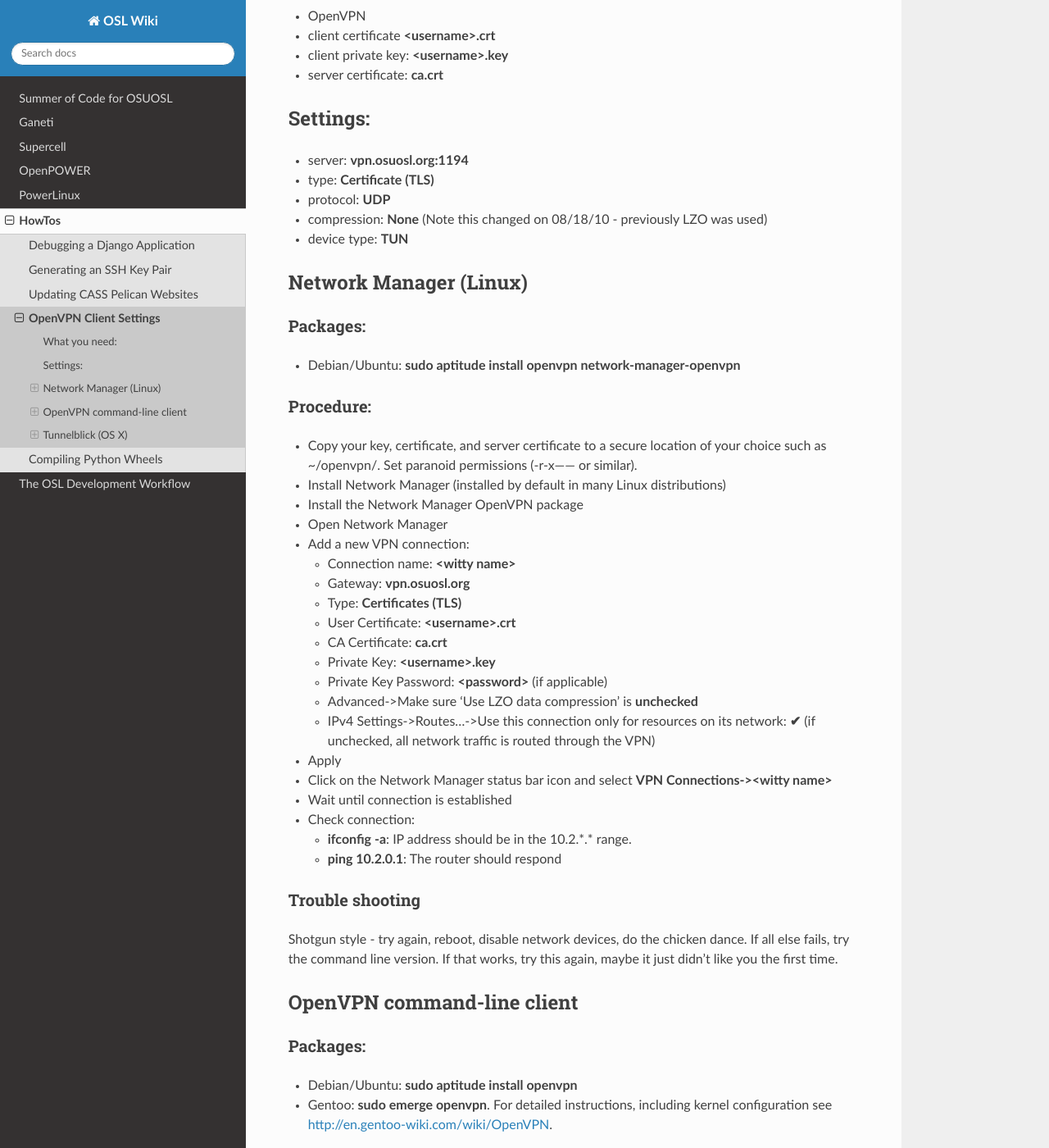
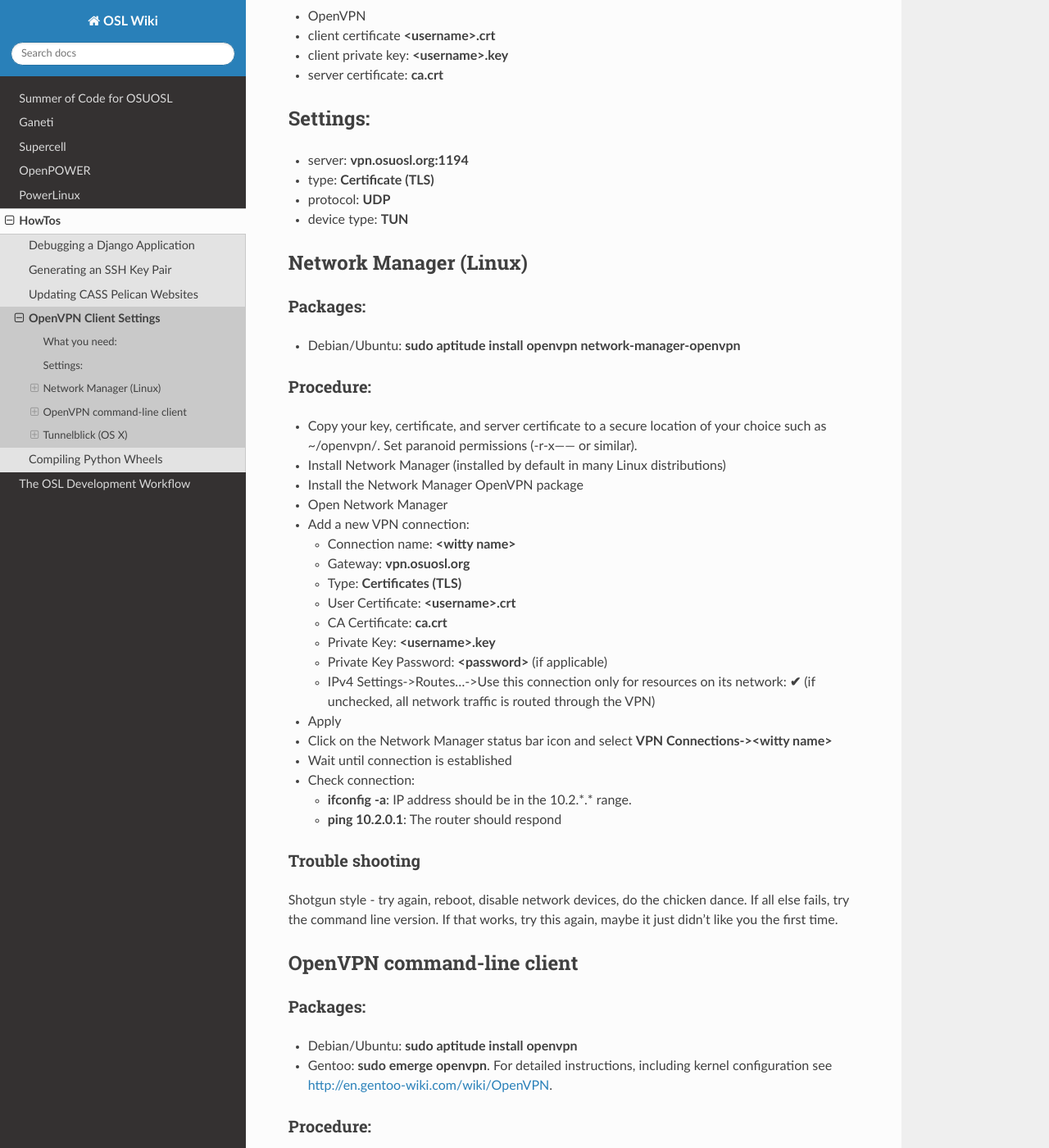
Before and after one commit to osuosl/wiki, a Sphinx documentation site: the page built from source/howtos/vpn_config.rst, in a window 1280 px wide and 1400 px high, scrolled down 208 px. Shown: the whole window at 82% size. Built offline with Sphinx 7.4.7 and the Read the Docs theme 2.0.0, drawn with Linux system fonts in a browser that asks for light colours; some of the changed text lies outside the part shown.

Commit message:
Remove any mention of compression configuration for VPN

```diff
--- a/source/howtos/vpn_config.rst
+++ b/source/howtos/vpn_config.rst
@@ -18,7 +18,6 @@
 - server: **vpn.osuosl.org:1194**
 - type: **Certificate (TLS)**
 - protocol: **UDP**
-- compression: **None** (Note this changed on 08/18/10 - previously LZO was used)
 - device type: **TUN**
 
 
@@ -47,7 +46,6 @@
   - CA Certificate:  **ca.crt**
   - Private Key: **<username>.key**
   - Private Key Password: **<password>** (if applicable)
-  - Advanced->Make sure 'Use LZO data compression' is **unchecked**
   - IPv4 Settings->Routes...->Use this connection only for resources on its
     network: **✔** (if unchecked, all network traffic is routed through the VPN)
 - Apply
@@ -91,7 +89,6 @@
     client                         # Client mode
     dev tun                        # Create a TUN device (not TAP)
     proto udp                      # Use UDP (not TCP)
-    #comp-lzo                      # Don't enable LZO compression
 
     remote vpn.osuosl.org 1194  # Server settings
     remote-cert-tls server         # Use TLS to check server identity
```
